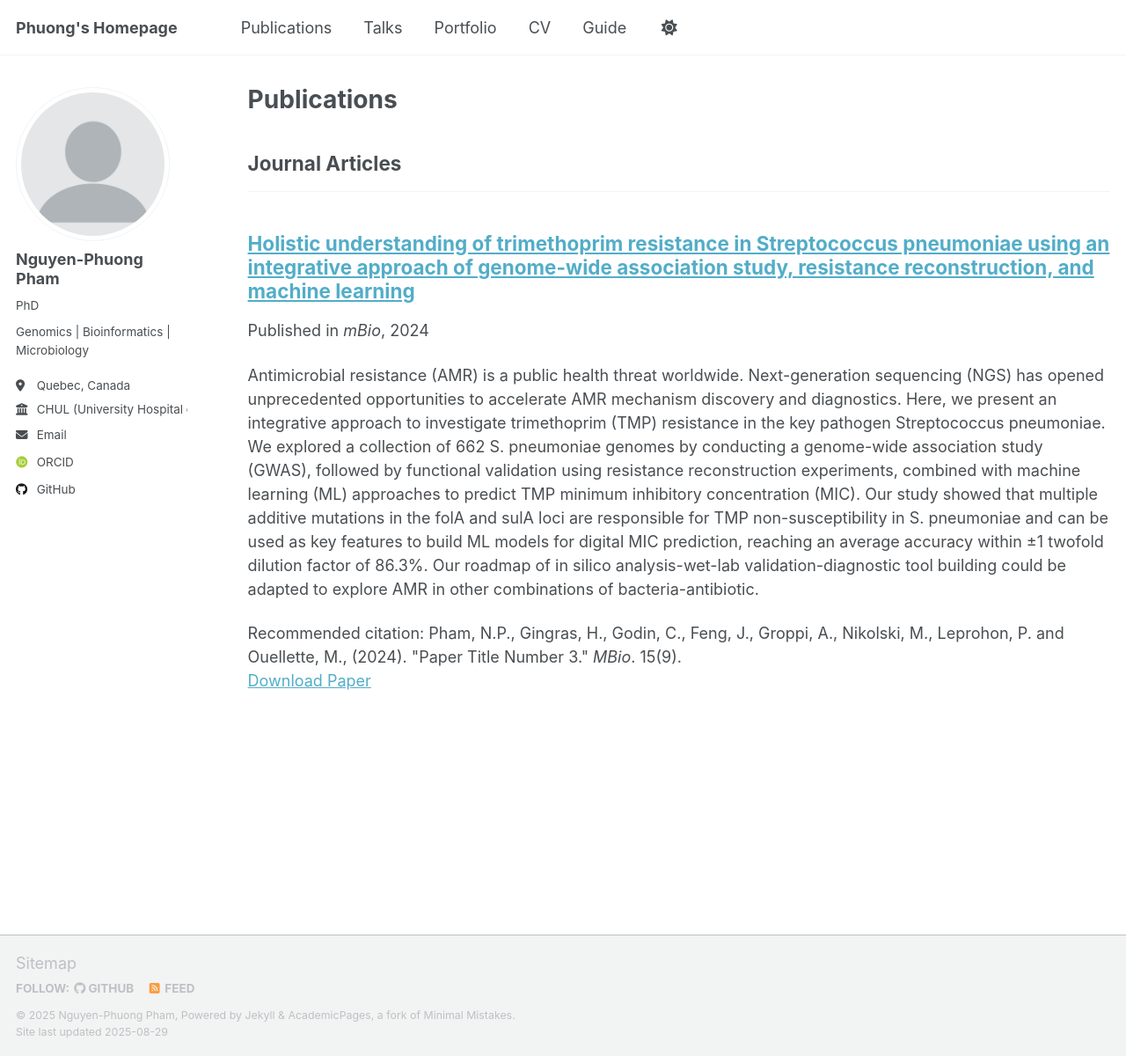
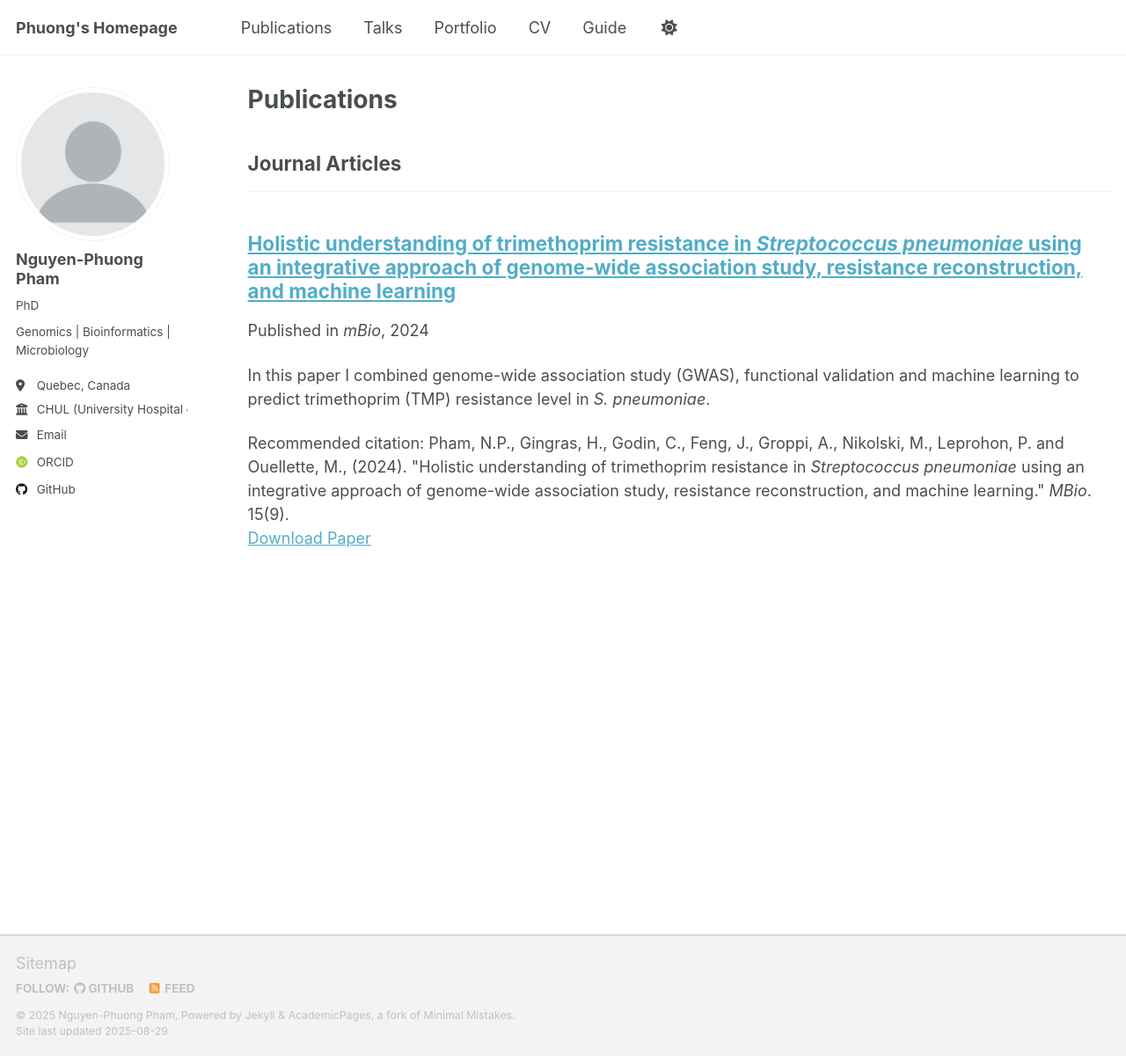
Before and after one commit to phng3001/phng3001.github.io, a Jekyll site: the page built from _pages/publications.html, in a window 1280 px wide and 1200 px high. Shown: the whole window at 88% size. Built offline with Jekyll 4.4.1, drawn with Linux system fonts in a browser that asks for light colours; some web fonts are replaced; a script that is not in the unit is left out.

Commit message:
Update 2024-09-11-mBio.md

```diff
--- a/_publications/2024-09-11-mBio.md
+++ b/_publications/2024-09-11-mBio.md
@@ -1,14 +1,14 @@
 ---
-title: "Holistic understanding of trimethoprim resistance in Streptococcus pneumoniae using an integrative approach of genome-wide association study, resistance reconstruction, and machine learning"
+title: "Holistic understanding of trimethoprim resistance in <i>Streptococcus pneumoniae</i> using an integrative approach of genome-wide association study, resistance reconstruction, and machine learning"
 collection: publications
 category: manuscripts
 permalink: /publication/2024-09-11-mBio.md
-# excerpt: 'This paper is about the number 3. The number 4 is left for future work.'
+excerpt: 'In this paper I combined genome-wide association study (GWAS), functional validation and machine learning to predict trimethoprim (TMP) resistance level in <i>S. pneumoniae</i>.'
 date: 2024-09-11
 venue: 'mBio'
 # slidesurl: 'http://academicpages.github.io/files/slides3.pdf'
 paperurl: 'https://journals.asm.org/doi/10.1128/mbio.01360-24'
-citation: 'Pham, N.P., Gingras, H., Godin, C., Feng, J., Groppi, A., Nikolski, M., Leprohon, P. and Ouellette, M., (2024). &quot;Paper Title Number 3.&quot; <i>MBio</i>. 15(9).'
+citation: 'Pham, N.P., Gingras, H., Godin, C., Feng, J., Groppi, A., Nikolski, M., Leprohon, P. and Ouellette, M., (2024). &quot;Holistic understanding of trimethoprim resistance in <i>Streptococcus pneumoniae</i> using an integrative approach of genome-wide association study, resistance reconstruction, and machine learning.&quot; <i>MBio</i>. 15(9).'
 ---
 
-Antimicrobial resistance (AMR) is a public health threat worldwide. Next-generation sequencing (NGS) has opened unprecedented opportunities to accelerate AMR mechanism discovery and diagnostics. Here, we present an integrative approach to investigate trimethoprim (TMP) resistance in the key pathogen Streptococcus pneumoniae. We explored a collection of 662 S. pneumoniae genomes by conducting a genome-wide association study (GWAS), followed by functional validation using resistance reconstruction experiments, combined with machine learning (ML) approaches to predict TMP minimum inhibitory concentration (MIC). Our study showed that multiple additive mutations in the folA and sulA loci are responsible for TMP non-susceptibility in S. pneumoniae and can be used as key features to build ML models for digital MIC prediction, reaching an average accuracy within ±1 twofold dilution factor of 86.3%. Our roadmap of in silico analysis-wet-lab validation-diagnostic tool building could be adapted to explore AMR in other combinations of bacteria-antibiotic.
+Antimicrobial resistance (AMR) is a public health threat worldwide. Next-generation sequencing (NGS) has opened unprecedented opportunities to accelerate AMR mechanism discovery and diagnostics. Here, we present an integrative approach to investigate trimethoprim (TMP) resistance in the key pathogen *Streptococcus pneumoniae*. We explored a collection of 662 *S. pneumoniae* genomes by conducting a genome-wide association study (GWAS), followed by functional validation using resistance reconstruction experiments, combined with machine learning (ML) approaches to predict TMP minimum inhibitory concentration (MIC). Our study showed that multiple additive mutations in the *folA* and *sulA* loci are responsible for TMP non-susceptibility in *S. pneumoniae* and can be used as key features to build ML models for digital MIC prediction, reaching an average accuracy within ±1 twofold dilution factor of 86.3%. Our roadmap of *in silico* analysis-wet-lab validation-diagnostic tool building could be adapted to explore AMR in other combinations of bacteria-antibiotic.
```
